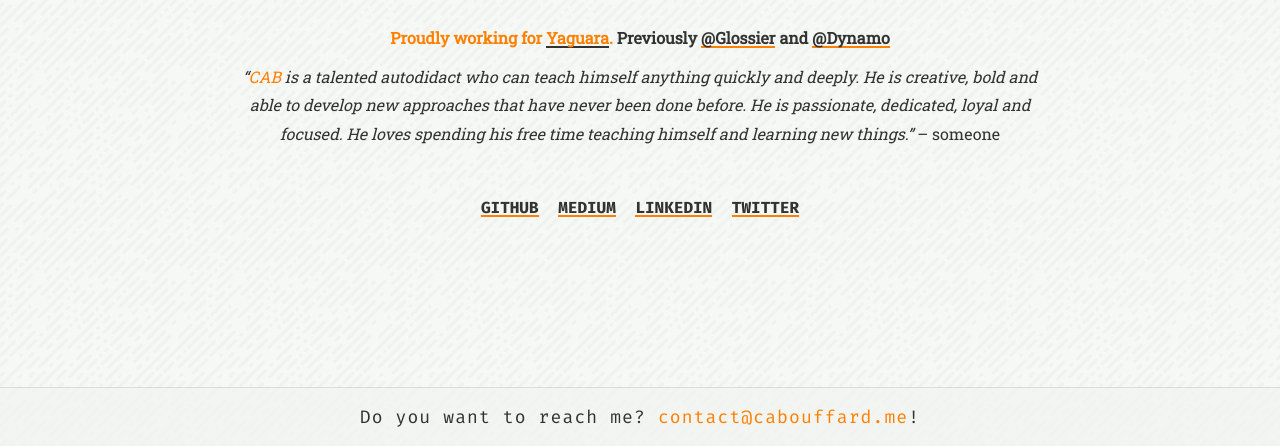
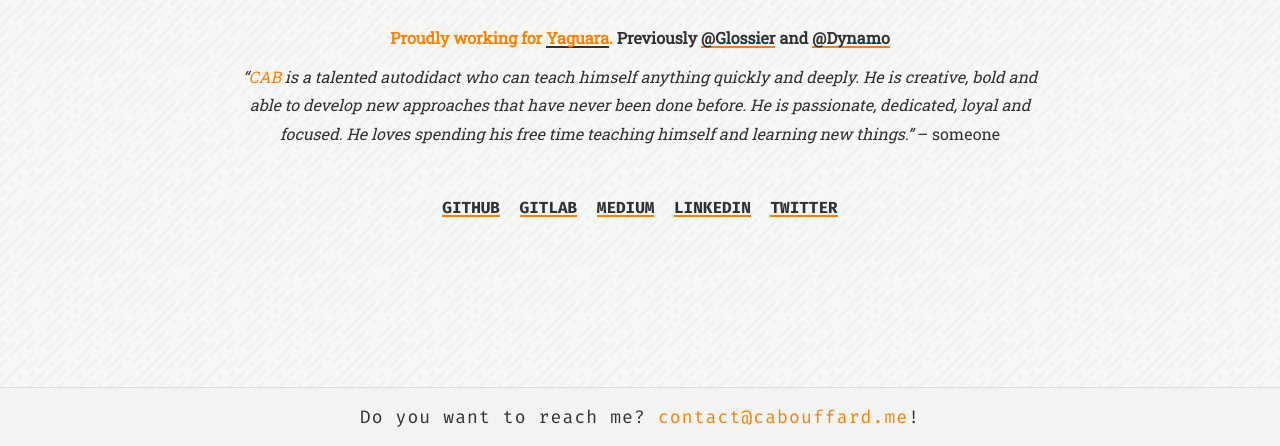
Before and after one commit to cabouffard/thisis.cab, a plain HTML site: page index.html in a window 1280 px wide. Shown: the part 354-800 px from the top of the page. Drawn offline with Linux system fonts and the light colour scheme.

Commit message:
Add link to GitLab

```diff
--- a/index.html
+++ b/index.html
@@ -62,6 +62,7 @@
 
                         <ul class='horizontal-list'>
                             <li><a href="https://www.github.com/cabouffard" target="_blank">GitHub</a></li>
+                            <li><a href="https://www.gitlab.com/cabouffard" target="_blank">GitLab</a></li>
                             <li><a href="https://www.medium.com/@cabouffard" target="_blank">Medium</a></li>
                             <li><a href="https://www.linkedin.com/in/cabouffard" target="_blank">Linkedin</a></li>
                             <li><a href="https://www.twitter.com/thisiscab" target="_blank">Twitter</a></li>
```
